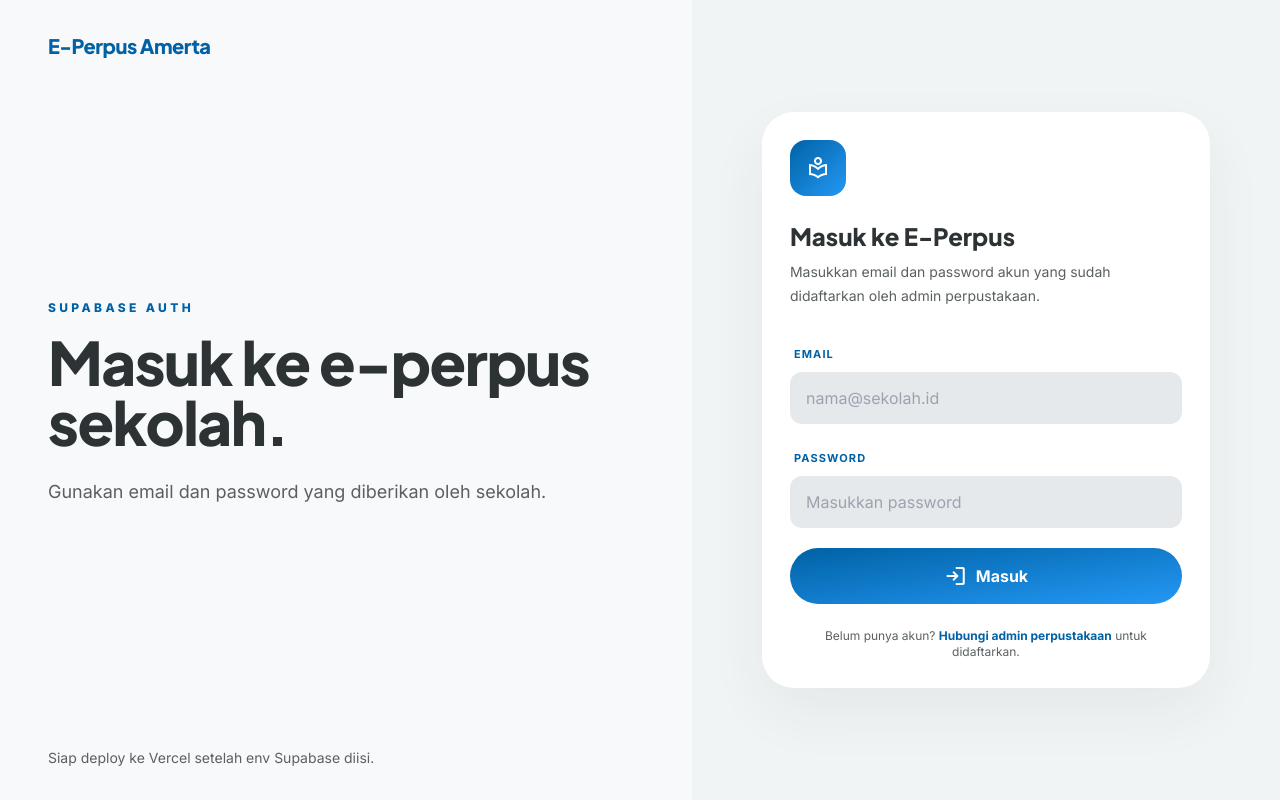
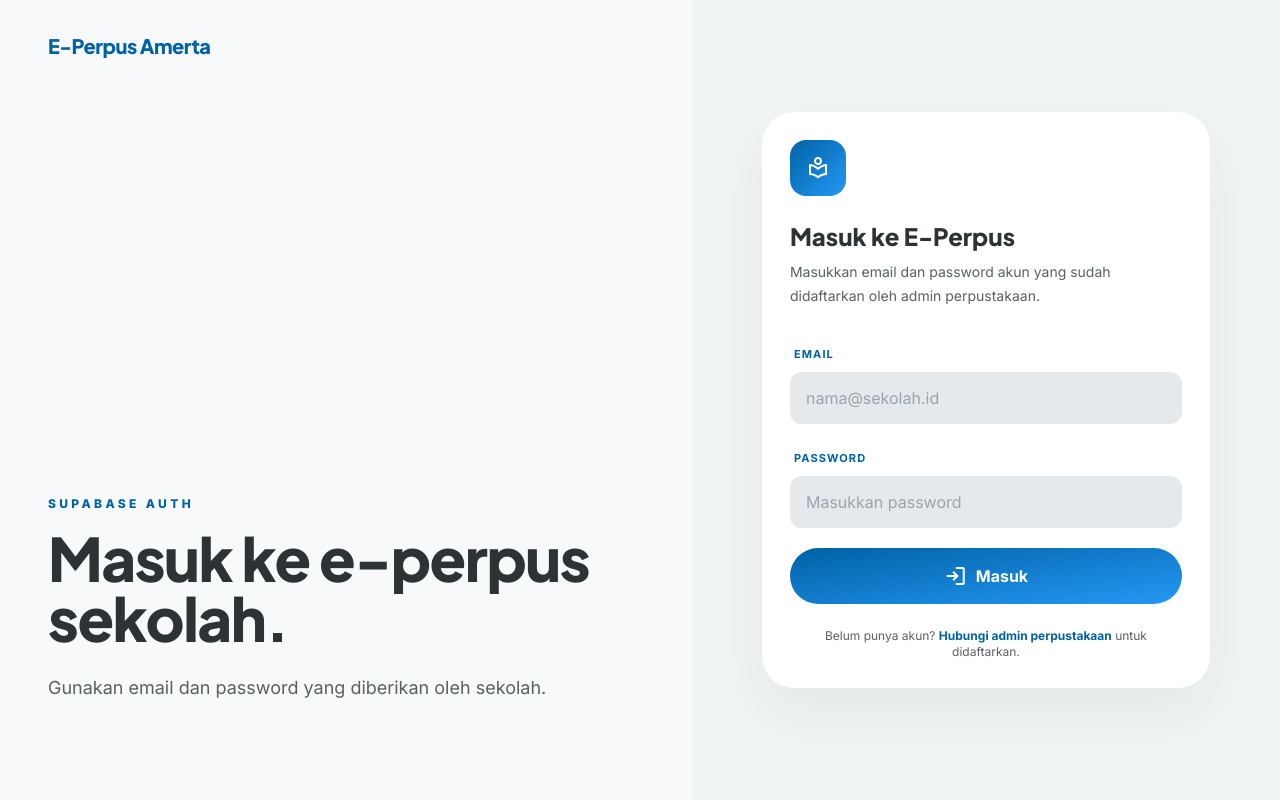
Before and after one commit to nugrohofebri/e-perpus-amerta, a Next.js app: page /login in a window 1280 px wide. Built offline with nearby package versions, Linux system fonts and the light colour scheme; no server answers.

Commit message:
edit login page

```diff
--- a/app/login/page.tsx
+++ b/app/login/page.tsx
@@ -22,7 +22,6 @@ export default async function LoginPage() {
             Gunakan email dan password yang diberikan oleh sekolah.
           </p>
         </div>
-        <p className="text-sm text-on-surface-variant">Siap deploy ke Vercel setelah env Supabase diisi.</p>
       </section>
       <section className="flex items-center justify-center bg-surface-container-low px-6 py-10">
         <LoginForm />
```
